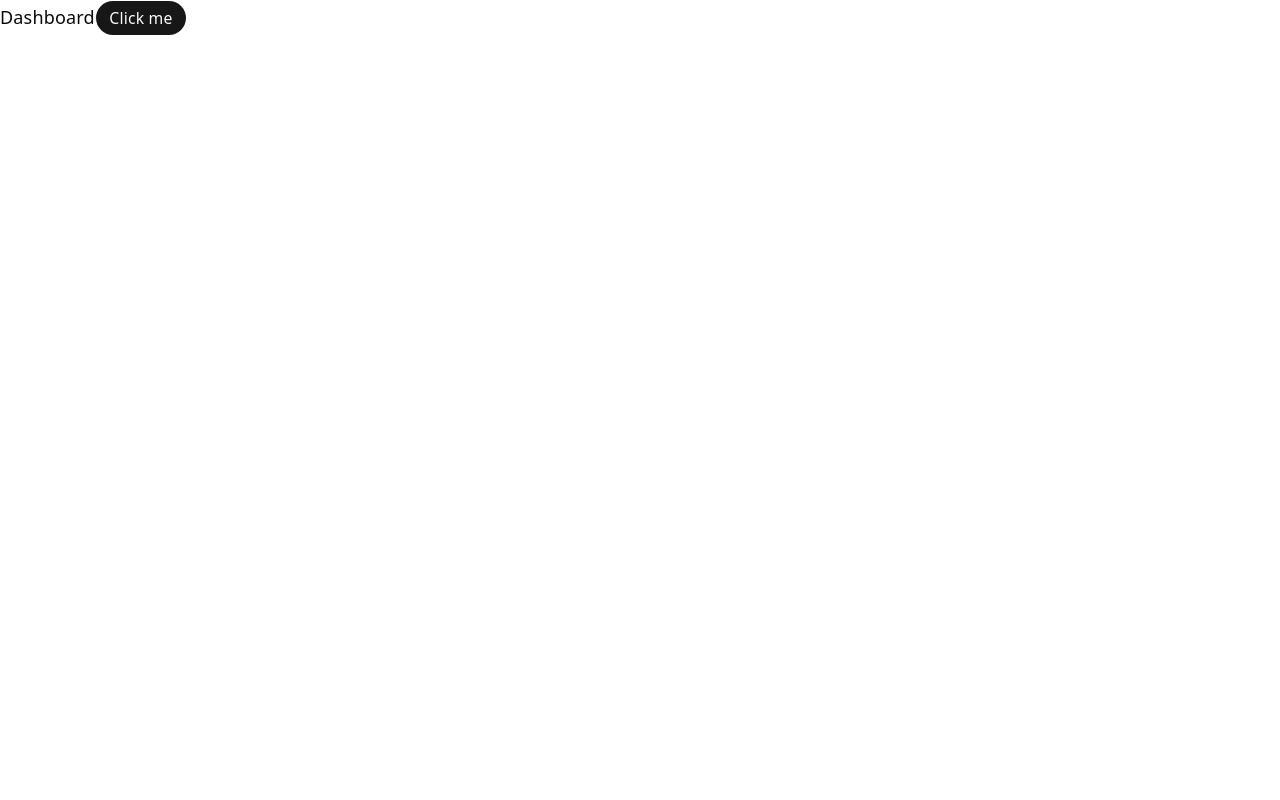
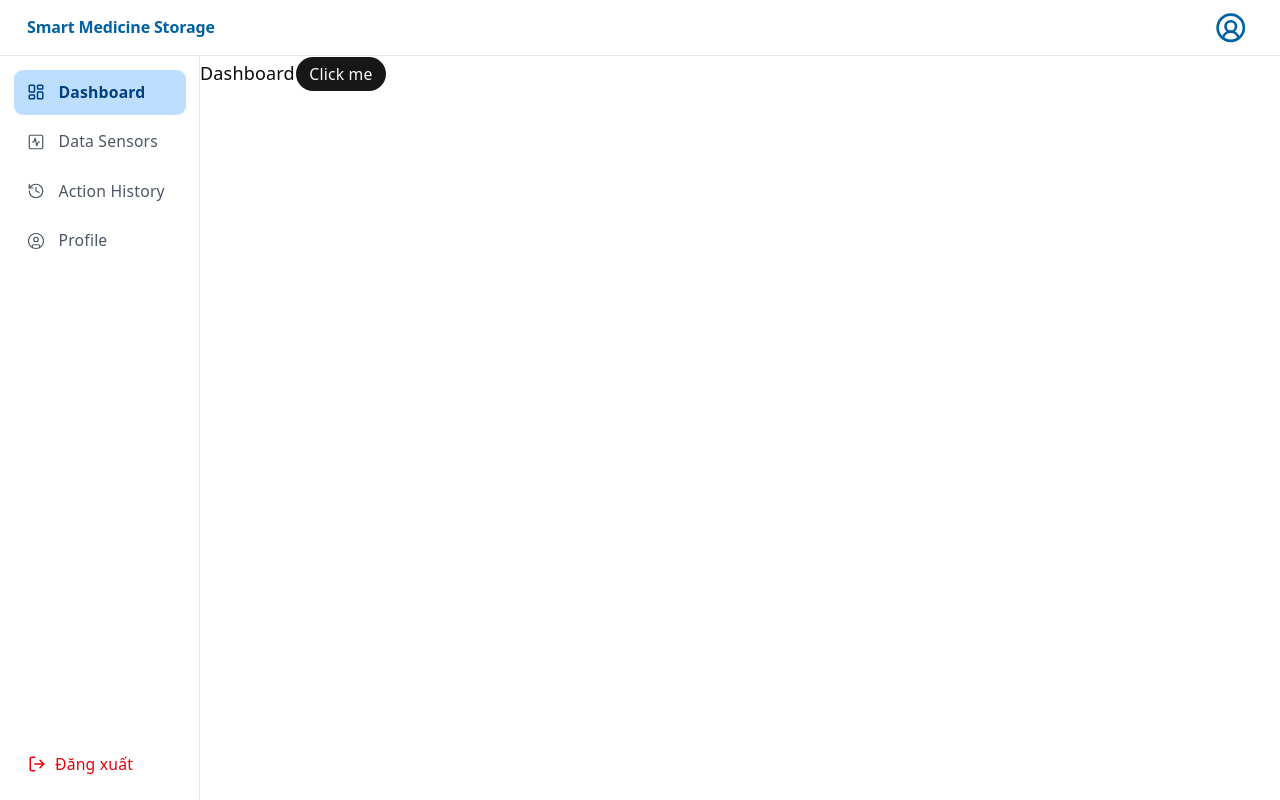
Before and after one commit to daovudat2305-cmd/IoT-SmartMedicine, a React (Vite) app in the folder Website/frontend/: page /dashboard in a window 1280 px wide. Built offline with nearby package versions, Linux system fonts and the light colour scheme.

Commit message:
feat(frontend): implement MainLayout with Header and Sidebar navigation

```diff
--- a/Website/frontend/src/App.tsx
+++ b/Website/frontend/src/App.tsx
@@ -1,31 +1,60 @@
-import { Toaster } from "sonner"
-import { BrowserRouter, Route, Routes } from "react-router"
-import Login from "./pages/Login"
-import Dashboard from "./pages/Dashboard"
-import DataSensor from "./pages/DataSensor"
-import ActionHistory from "./pages/ActionHistory"
-import Profile from "./pages/Profile"
+import { Toaster } from "sonner";
+import { BrowserRouter, Route, Routes, Navigate } from "react-router";
+import Login from "./pages/Login";
+import Dashboard from "./pages/Dashboard";
+import DataSensor from "./pages/DataSensor";
+import ActionHistory from "./pages/ActionHistory";
+import Profile from "./pages/Profile";
+import MainLayout from "./components/layout/MainLayout";
 
 function App() {
   return (
     <>
-      <Toaster/>
-
+      <Toaster />
       <BrowserRouter>
         <Routes>
           <Route path="/login" element={<Login />} />
 
-          <Route>
-            <Route path="/dashboard" element={<Dashboard />} />
-            <Route path="/data-sensor" element={<DataSensor />} />
-            <Route path="/action-history" element={<ActionHistory />} />
-            <Route path="/profile" element={<Profile />} />
-          </Route>
+          {/* Redirect "/" về dashboard */}
+          <Route path="/" element={<Navigate to="/dashboard" replace />} />
 
+          {/* Các trang có layout */}
+          <Route
+            path="/dashboard"
+            element={
+              <MainLayout>
+                <Dashboard />
+              </MainLayout>
+            }
+          />
+          <Route
+            path="/data-sensor"
+            element={
+              <MainLayout>
+                <DataSensor />
+              </MainLayout>
+            }
+          />
+          <Route
+            path="/action-history"
+            element={
+              <MainLayout>
+                <ActionHistory />
+              </MainLayout>
+            }
+          />
+          <Route
+            path="/profile"
+            element={
+              <MainLayout>
+                <Profile />
+              </MainLayout>
+            }
+          />
         </Routes>
       </BrowserRouter>
     </>
-  )
+  );
 }
 
-export default App
+export default App;
--- a/Website/frontend/src/components/layout/Header.tsx
+++ b/Website/frontend/src/components/layout/Header.tsx
@@ -0,0 +1,68 @@
+import { useNavigate } from "react-router";
+
+import { Popover, PopoverContent, PopoverTrigger } from "../ui/popover";
+import { Button } from "../ui/button";
+import { User, LogOut, CircleUserRound } from "lucide-react";
+
+const BRAND = "#0061A5";
+const IN_BD = "#E2E8F0";
+
+export default function Header() {
+  const navigate = useNavigate();
+
+  return (
+    <header
+      className="sticky top-0 z-40 flex items-center justify-between border-b px-6"
+      style={{
+        background: "#fff",
+        borderColor: IN_BD,
+        height: 56,
+      }}
+    >
+      {/* Brand Name */}
+      <span
+        className="font-semibold select-none"
+        style={{
+          color: BRAND,
+          fontSize: 16,
+          letterSpacing: "-0.16px",
+        }}
+      >
+        Smart Medicine Storage
+      </span>
+
+      {/* Avatar */}
+      <Popover>
+        <PopoverTrigger asChild>
+          <Button
+            variant="ghost"
+            size="icon"
+            aria-label="Tài khoản"
+            className="flex items-center justify-center p-0 rounded-full hover:bg-[#BDDEFF]/60 transition-all h-10 w-10"
+          >
+            <CircleUserRound className="size-7" style={{ color: BRAND }} />
+          </Button>
+        </PopoverTrigger>
+
+        <PopoverContent align="end" className="w-44 p-1">
+          <Button
+            variant="ghost"
+            className="w-full justify-start gap-2 text-sm font-medium text-[#003870] hover:bg-[#D9E8F5] hover:text-[#002860]"
+            onClick={() => navigate("/profile")}
+          >
+            <User size={15} />
+            Trang cá nhân
+          </Button>
+          <Button
+            variant="ghost"
+            className="w-full justify-start gap-2 text-sm font-medium text-red-600 hover:text-red-700 hover:bg-red-100"
+            onClick={() => navigate("/login")}
+          >
+            <LogOut size={15} />
+            Đăng xuất
+          </Button>
+        </PopoverContent>
+      </Popover>
+    </header>
+  );
+}
--- a/Website/frontend/src/components/layout/MainLayout.tsx
+++ b/Website/frontend/src/components/layout/MainLayout.tsx
@@ -0,0 +1,35 @@
+import type { ReactNode } from "react";
+import Sidebar from "./Sidebar";
+import Header from "./Header";
+
+interface MainLayoutProps {
+  children: ReactNode;
+}
+
+const SIDEBAR_W = 200; // px — khớp với ảnh minh họa
+
+export default function MainLayout({ children }: MainLayoutProps) {
+  return (
+    <div className="flex flex-col min-h-screen w-full">
+      {/* ① Header nằm ngang trên cùng, toàn chiều rộng */}
+      <Header />
+
+      {/* ② Phần dưới: Sidebar (trái) + nội dung (phải) */}
+      <div className="flex flex-1">
+        <Sidebar width={SIDEBAR_W} />
+
+        {/* Nội dung trang — đẩy sang phải bằng marginLeft */}
+        <main
+          className="flex-1 overflow-auto"
+          style={{
+            marginLeft: SIDEBAR_W,
+            background: "#fff",
+            minHeight: "calc(100vh - 56px)", // trừ chiều cao Header
+          }}
+        >
+          {children}
+        </main>
+      </div>
+    </div>
+  );
+}
--- a/Website/frontend/src/components/layout/Sidebar.tsx
+++ b/Website/frontend/src/components/layout/Sidebar.tsx
@@ -0,0 +1,90 @@
+import { NavLink, useNavigate } from "react-router";
+import {
+  LayoutDashboard,
+  ActivitySquare,
+  History,
+  UserCircle,
+  LogOut,
+} from "lucide-react";
+import { Button } from "../ui/button";
+
+const BRAND = "#0055A5";
+const ICON_FG = "#4B5563";
+const IN_BD = "#E2E8F0";
+const ACTIVE_BG = "#BDDEFF";
+
+// Danh sách menu
+const NAV_ITEMS = [
+  { label: "Dashboard", path: "/dashboard", Icon: LayoutDashboard },
+  { label: "Data Sensors", path: "/data-sensor", Icon: ActivitySquare },
+  { label: "Action History", path: "/action-history", Icon: History },
+  { label: "Profile", path: "/profile", Icon: UserCircle },
+];
+
+interface SidebarProps {
+  width?: number;
+}
+
+export default function Sidebar({ width = 200 }: SidebarProps) {
+  const navigate = useNavigate();
+
+  const handleLogout = () => {
+    // TODO: xử lý logout (clear token, redirect)
+    navigate("/login");
+  };
+
+  return (
+    <aside
+      className="fixed left-0 flex flex-col border-r"
+      style={{
+        top: 56,
+        width,
+        height: "calc(100vh - 56px)",
+        background: "#fff",
+        borderColor: IN_BD,
+      }}
+    >
+      {/* Navigation Menu */}
+      <nav className="flex flex-1 flex-col gap-1 overflow-y-auto px-3 py-3">
+        {NAV_ITEMS.map(({ label, path, Icon }) => (
+          <NavLink
+            key={path}
+            to={path}
+            className={({ isActive }) =>
+              [
+                "flex items-center gap-3 rounded-md px-3 py-2.5 text-sm transition-all duration-150",
+                isActive
+                  ? `font-semibold`
+                  : "font-normal hover:bg-[#D9E8F5] hover:text-[#003870]",
+              ].join(" ")
+            }
+            style={({ isActive }) => ({
+              ...(isActive
+                ? { background: ACTIVE_BG, color: "#004080" }
+                : { color: ICON_FG }),
+            })}
+          >
+            {({ isActive }) => (
+              <>
+                <Icon size={18} strokeWidth={isActive ? 2 : 1.6} />
+                {label}
+              </>
+            )}
+          </NavLink>
+        ))}
+      </nav>
+
+      {/* Nút Đăng xuất */}
+      <div className="px-3 pb-4">
+        <Button
+          variant="ghost"
+          onClick={handleLogout}
+          className="w-full justify-start gap-2 text-sm font-medium text-red-600 hover:text-red-700 hover:bg-red-100"
+        >
+          <LogOut size={16} />
+          Đăng xuất
+        </Button>
+      </div>
+    </aside>
+  );
+}
```
Also changed, not shown: Website/frontend/src/pages/Login.tsx (+5 -5 lines).
